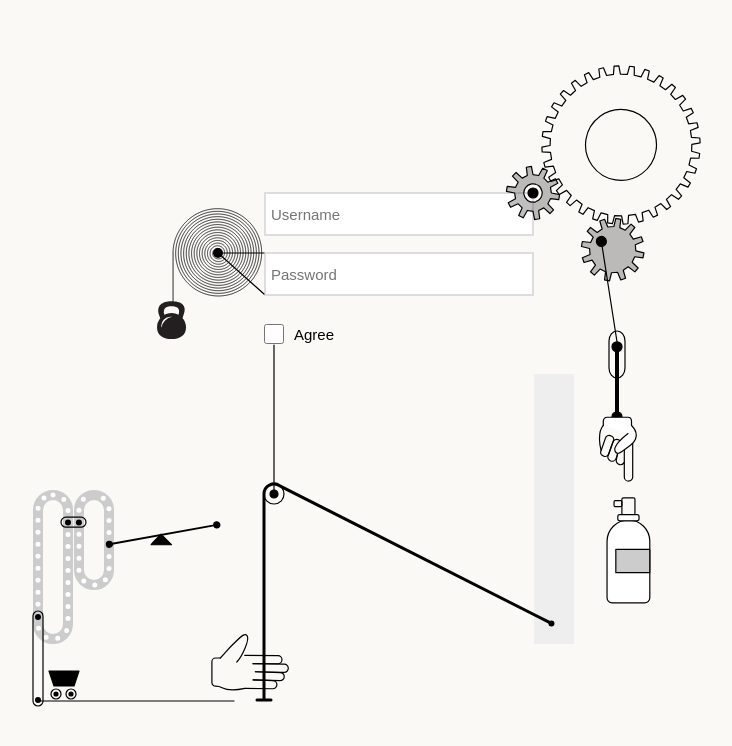
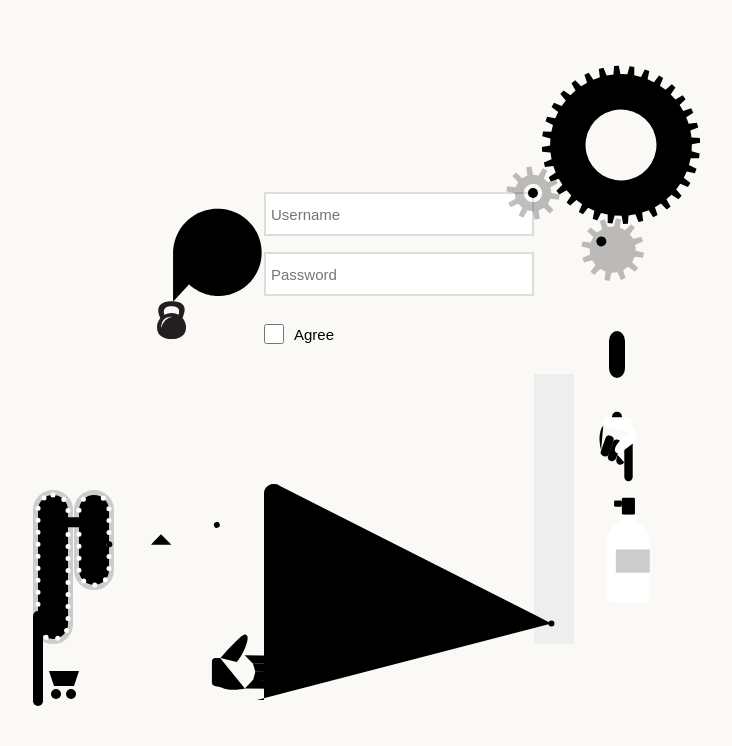
Before and after one commit to Monster682/Login-From, a plain HTML site: page index.html in a window 1280 px wide. Shown: the whole page, without its empty margins (241-973 px from the left). Drawn offline with nearby package versions, Linux system fonts and the light colour scheme.

Commit message:
Update style.css

```diff
--- a/style.css
+++ b/style.css
@@ -81,10 +81,3 @@ svg {
     font-size: 15px;
     font-family: inherit;
 }
-
-svg {
-    stroke-width: 1.2px;
-    /*stroke: #222245;*/
-    stroke: #000000;
-    fill: none
-}
```
